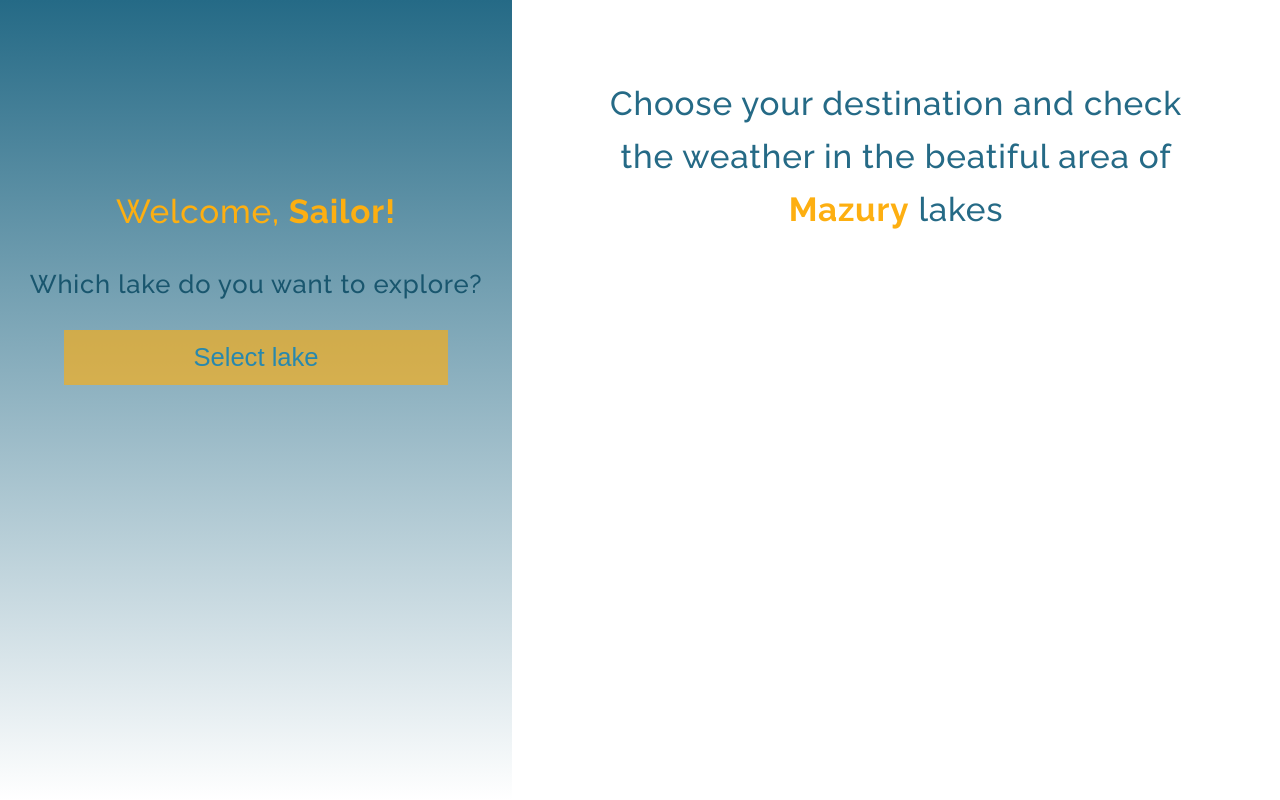
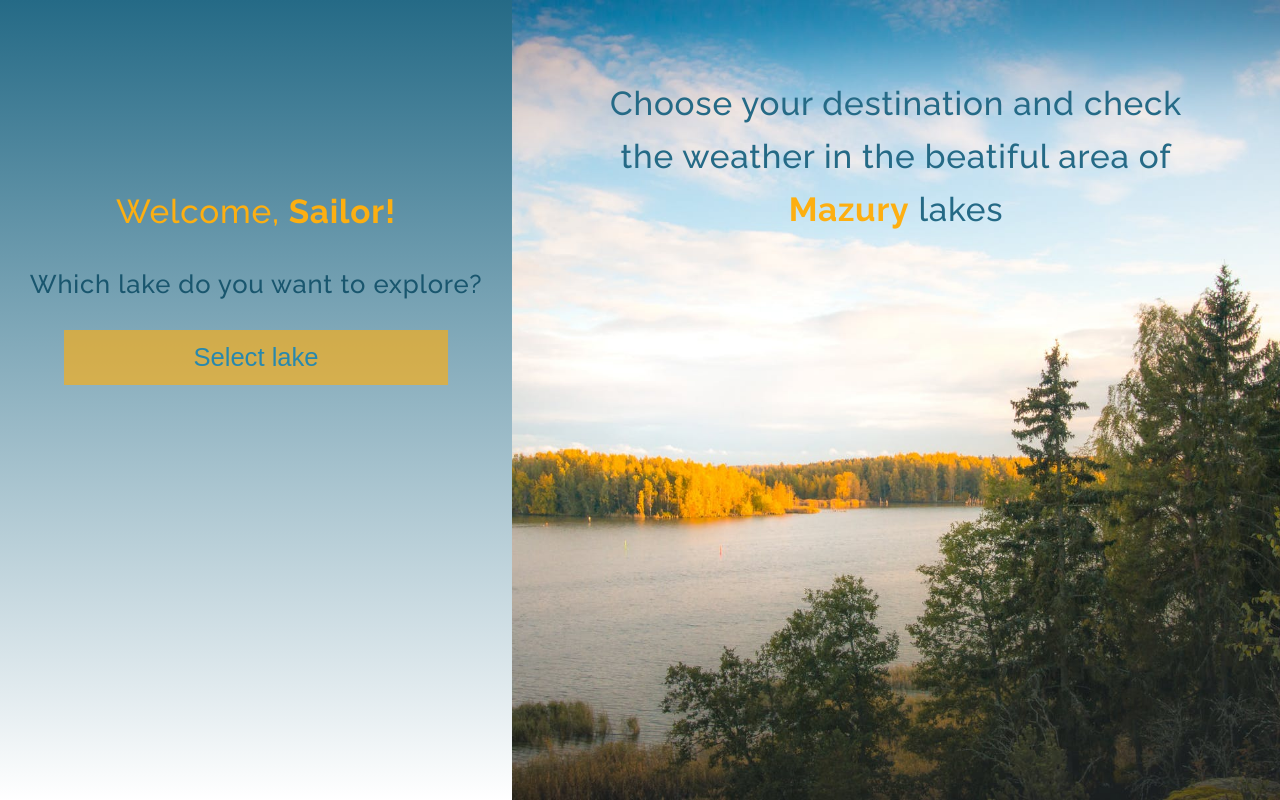
Before and after one commit to justynaptak-ux/apkapogodowa, a website: page index.html in a window 1280 px wide. Drawn offline with Linux system fonts and the light colour scheme; no server answers.

Commit message:
Update style.css

```diff
--- a/style.css
+++ b/style.css
@@ -48,7 +48,7 @@ body {
   width: 60%;
   height: 100%;
   box-sizing: border-box;
-  background-image: url(img/mazury.jpeg);
+  background-image: url(mazury.jpeg);
   background-size: cover;
   background-position: center;
   background-repeat: no-repeat;
```
